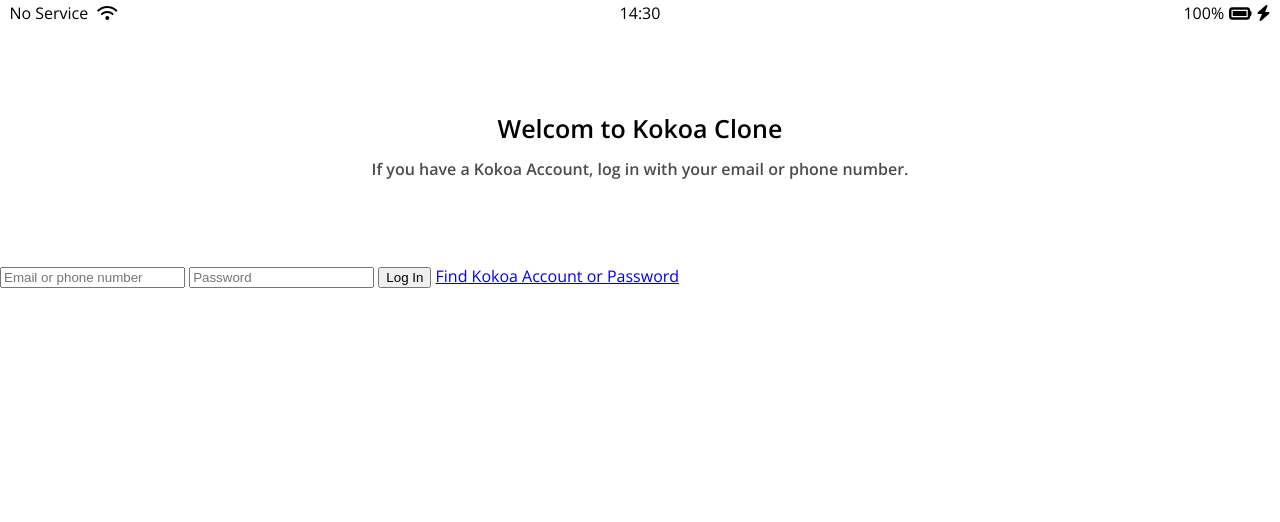
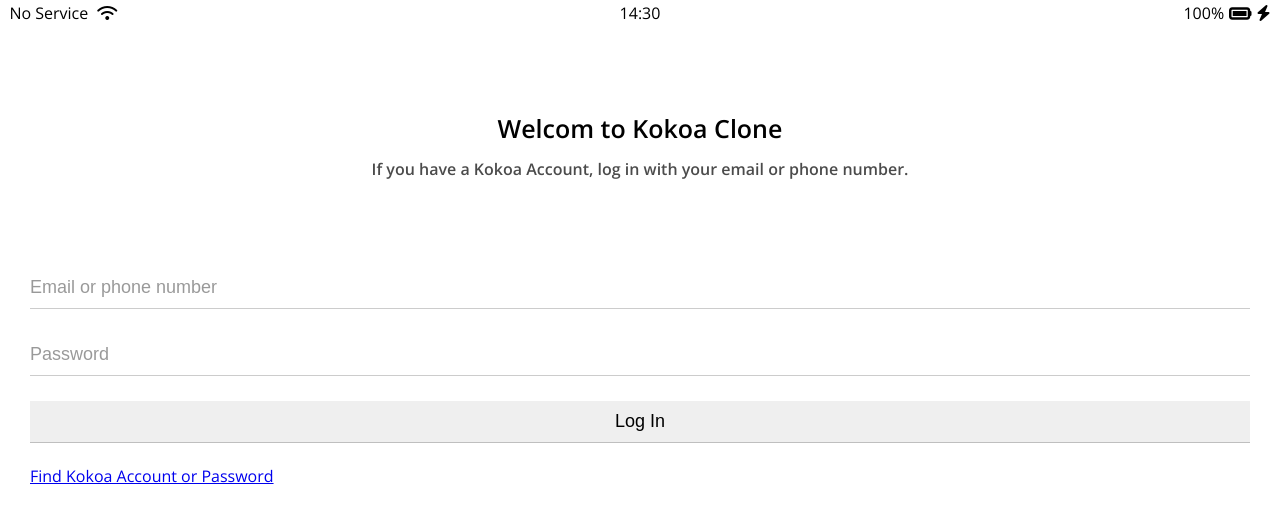
Before and after one commit to Najeong-Kim/KoKoa, a plain HTML site: page index.html in a window 1280 px wide. Drawn offline with nearby package versions, Linux system fonts and the light colour scheme.

Commit message:
apply css to log in form

```diff
--- a/css/styles.css
+++ b/css/styles.css
@@ -1,5 +1,6 @@
 @import url('https://fonts.googleapis.com/css2?family=Open+Sans:wght@400;600&display=swap');
 @import "reset.css";
+@import "variables.css";
 @import "status-bar.css";
 
 body {
@@ -24,3 +25,26 @@ body {
   width: 60%;
   opacity: 0.7;
 }
+
+#login-form {
+  display: flex;
+  flex-direction: column;
+  margin: 0px 30px;
+}
+
+#login-form input {
+  border: none;
+  padding: 10px 0px;
+  font-size: 18px;
+  border-bottom: 1px solid rgba(0, 0, 0, 0.2);
+  margin-bottom: 25px;
+  transition: border-color 0.3s ease-in-out;
+}
+
+#login-form input::placeholder {
+  color: rgba(0, 0, 0, 0.4);
+}
+
+#login-form input:focus {
+  border-color: var(--yellow);
+}
--- a/index.html
+++ b/index.html
@@ -28,7 +28,7 @@
       <p class="welcome-header__text"> If you have a Kokoa Account, log in with your email or phone number.</p>
     </header>
 
-    <form>
+    <form id="login-form">
       <input type="text" placeholder="Email or phone number" />
       <input type="password" placeholder="Password" />
       <input type="submit" value="Log In" />
```
